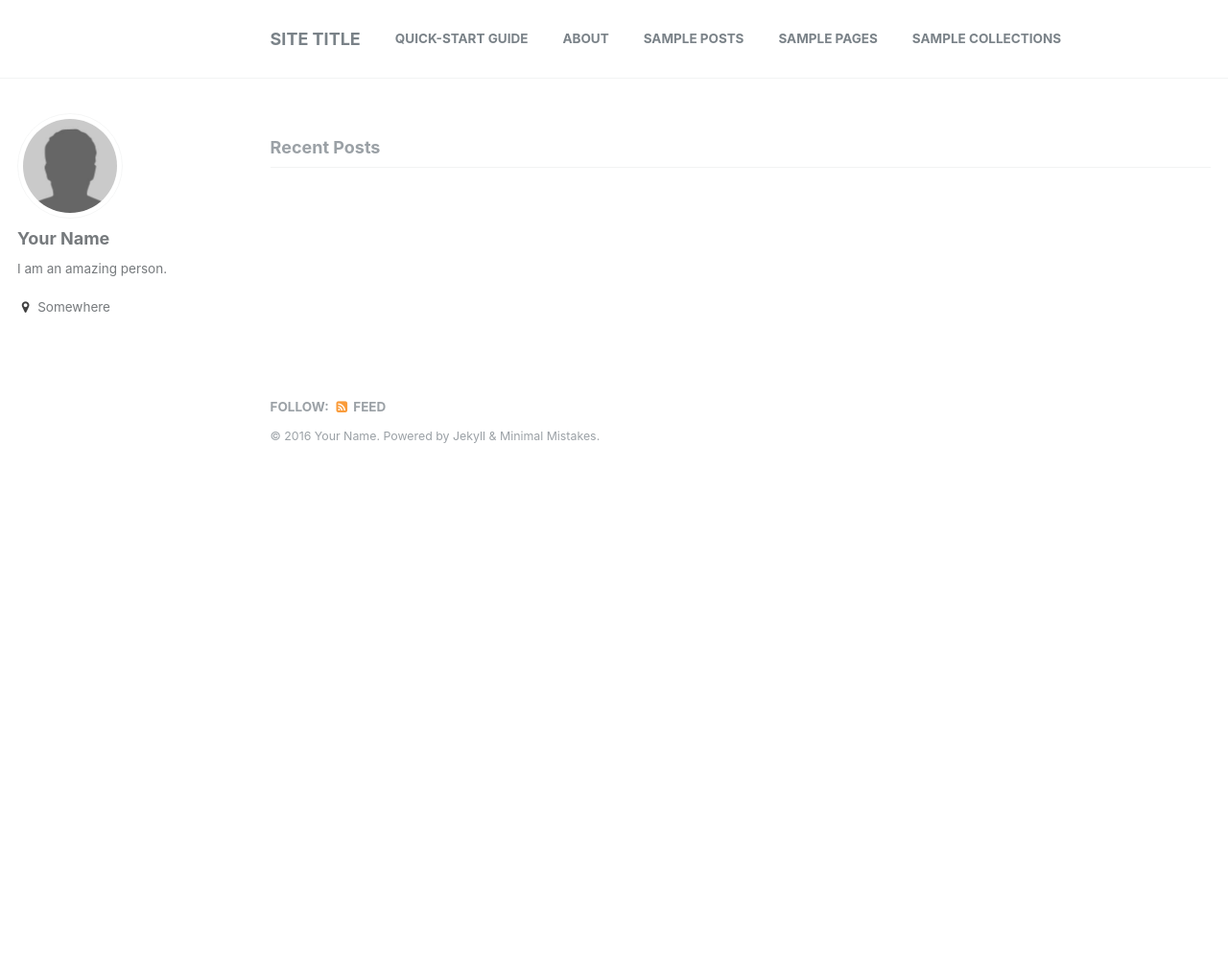
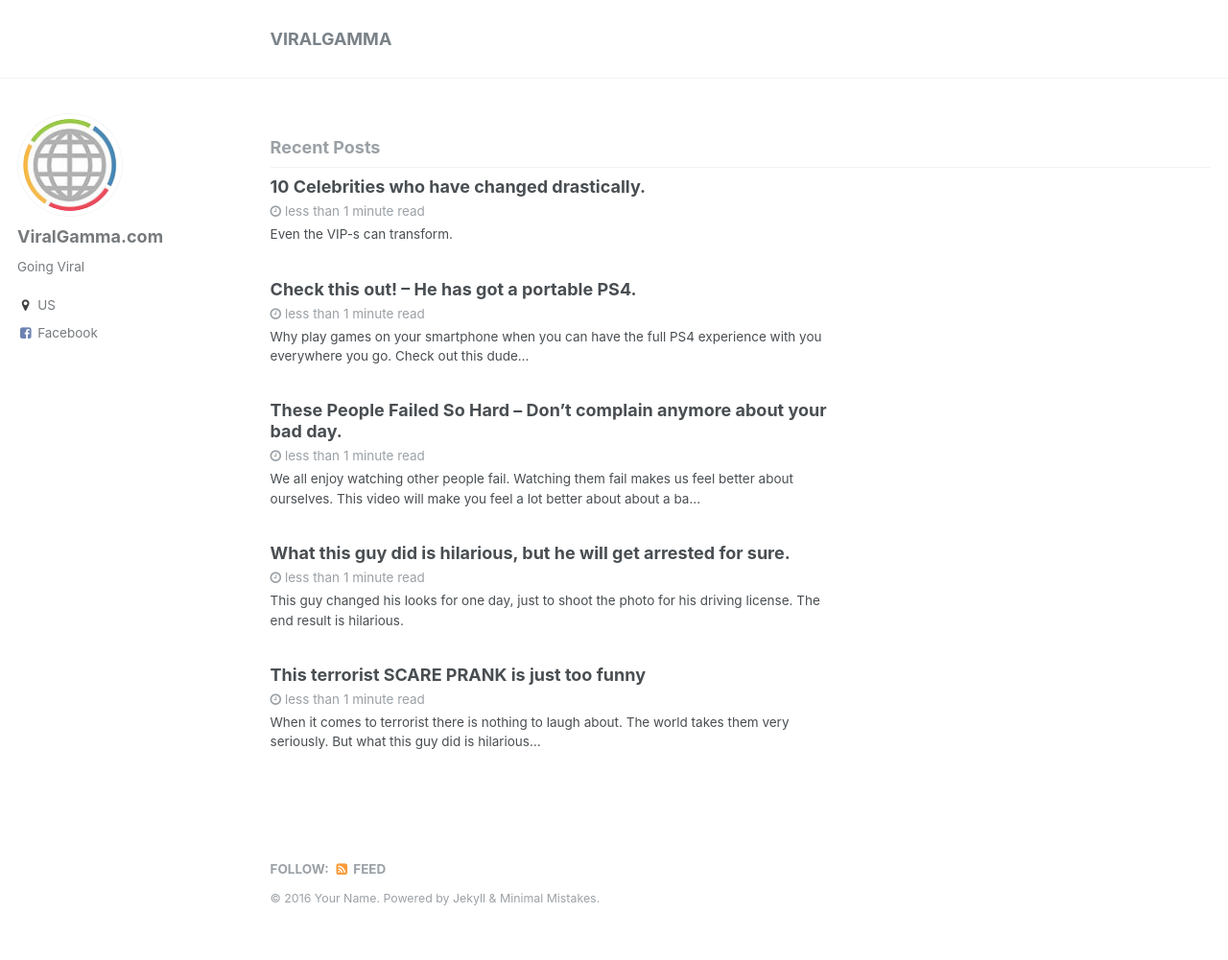
Before and after one commit to viralgamma/viral, a Jekyll site: the page built from index.html, in a window 1280 px wide. Shown: the whole page at 96% size. Built offline with Jekyll 4.4.1, drawn with Linux system fonts in a browser that asks for light colours; the list of posts is cut into pages by our own code; before the commit the page ends 900 px from its top, so only the background shows below that.

```diff
--- a/_config.yml
+++ b/_config.yml
@@ -7,10 +7,10 @@
 
 # Site Settings
 locale                   : "en-US"
-title                    : "Site Title"
+title                    : "ViralGamma"
 title_separator          : "-"
 name                     : "Your Name"
-description              : "An amazing website."
+description              : "Going Viral."
 url                      : # the base hostname & protocol for your site e.g. "https://mmistakes.github.io"
 baseurl                  : # the subpath of your site, e.g. "/blog"
 gh_repo                  :
@@ -61,17 +61,17 @@ google_ad_slot           :
 
 # Site Author
 author:
-  name             : "Your Name"
-  avatar           : "bio-photo.jpg"
-  bio              : "I am an amazing person."
-  location         : "Somewhere"
+  name             : "ViralGamma.com"
+  avatar           : "viralgamma-logo.jpg"
+  bio              : "Going Viral"
+  location         : "US"
   email            :
   uri              :
   bitbucket        :
   codepen          :
   dribbble         :
   flickr           :
-  facebook         :
+  facebook         : "https://www.facebook.com/viralgamma/"
   foursquare       :
   github           :
   google_plus      :
@@ -152,6 +152,81 @@ paginate_path: /page:num/
 timezone: # http://en.wikipedia.org/wiki/List_of_tz_database_time_zones
 
 
+# Collections
+collections:
+  docs:
+    output: true
+    permalink: /:collection/:path/
+  recipes:
+    output: true
+    permalink: /:collection/:path/
+  pets:
+    output: true
+    permalink: /:collection/:path/
+  portfolio:
+    output: true
+    permalink: /:collection/:path/
+
+
+# Defaults
+defaults:
+  # _posts
+  - scope:
+      path: ""
+      type: posts
+    values:
+      layout: single
+      author_profile: true
+      read_time: true
+      comments: true
+      share: true
+      related: true
+  # _pages
+  - scope:
+      path: ""
+      type: pages
+    values:
+      layout: single
+      author_profile: true
+  # _docs
+  - scope:
+      path: ""
+      type: docs
+    values:
+      layout: single
+      read_time: false
+      author_profile: false
+      share: false
+      comments: false
+      sidebar:
+        nav: "docs"
+  # _recipes
+  - scope:
+      path: ""
+      type: recipes
+    values:
+      layout: single
+      author_profile: true
+      share: true
+      comments: true
+  # _pets
+  - scope:
+      path: ""
+      type: pets
+    values:
+      layout: single
+      author_profile: true
+      share: true
+      comment: true
+  # _portfolio
+  - scope:
+      path: ""
+      type: portfolio
+    values:
+      layout: single
+      author_profile: false
+      share: true
+
 # Plugins
 gems:
   - jekyll-paginate
@@ -186,16 +261,16 @@ tags:
   type: liquid
   path: /tags/
 # https://github.com/jekyll/jekyll-archives
-# jekyll-archives:
-#   enabled:
-#     - categories
-#     - tags
-#   layouts:
-#     category: archive-taxonomy
-#     tag: archive-taxonomy
-#   permalinks:
-#     category: /categories/:name/
-#     tag: /tags/:name/
+jekyll-archives:
+  enabled:
+    - categories
+    - tags
+  layouts:
+    category: archive-taxonomy
+    tag: archive-taxonomy
+  permalinks:
+    category: /categories/:name/
+    tag: /tags/:name/
 
 
 # HTML Compression
--- /dev/null
+++ b/_posts/2013-05-22-terrorist-scare-prank.md
@@ -0,0 +1,12 @@
+---
+title: "This terrorist SCARE PRANK is just too funny"
+excerpt: "When it comes to terrorist there is nothing to laugh about. The world takes them very seriously. But what this guy did is hilarious..."
+header:
+  teaser: "https://farm8.staticflickr.com/7439/26290021153_25425e39b8_m.jpg"
+---
+
+When it comes to terrorist there is nothing to laugh about. The world takes them very seriously. But what this guy did is hilarious. I just couldn’t resist sharing this article on this website. The creator of this video doesn’t intend to offend anybody with this video. He just wants you to laugh and enjoy. AND you will laugh a lot for sure. This is just too funny.
+
+<iframe width="600" height="369" src="https://www.youtube.com/embed/oo6IsLU9Nh0" frameborder="0" allowfullscreen></iframe>
+
+Since the world, unfortunately has witnessed many terrorist attacks these days, this video has gone viral. Let this video make you laugh and make your day. Though, I really hope nobody will ever make to you a prank like this one.
--- /dev/null
+++ b/_posts/2014-01-23-crazy-driving-license.md
@@ -0,0 +1,11 @@
+---
+title: "What this guy did is hilarious, but he will get arrested for sure."
+excerpt: "This guy changed his looks for one day, just to shoot the photo for his driving license. The end result is hilarious."
+header:
+  teaser: "https://farm8.staticflickr.com/7115/26826632811_795e362a78_m.jpg"
+tags:
+---
+This guy changed his looks for one day, just to shoot the photo for his driving license. The end result is hilarious, but at what cost? – He will get arrested for sure. Nobody can recognize him in the photo.
+
+The photo below tells the whole story better than the words.
+<blockquote class="imgur-embed-pub" lang="en" data-id="F5LWufS"><a href="//imgur.com/F5LWufS">View post on imgur.com</a></blockquote><script async src="//s.imgur.com/min/embed.js" charset="utf-8"></script>
--- /dev/null
+++ b/_posts/2016-01-21-ultimate-fail-compilation.md
@@ -0,0 +1,12 @@
+---
+title: "These People Failed So Hard – Don’t complain anymore about your bad day."
+excerpt: "We all enjoy watching other people fail. Watching them fail makes us feel better about ourselves. This video will make you feel a lot better about about a bad day you might be having."
+header:
+  teaser: "https://farm8.staticflickr.com/7703/26621855570_3e417f657b_m.jpg"
+tags:
+---
+We all enjoy watching other people fail. Watching them fail makes us feel better about ourselves. This video will make you feel a lot better about about a bad day you might be having.
+<iframe width="590" height="332" src="http://launch.newsinc.com/?type=VideoPlayer/Single&widgetId=1&trackingGroup=69016&siteSection=viralnova&videoId=29434386" frameborder="no" scrolling="no" noresize marginwidth="0" marginheight="0"></iframe>
+(source Newsinc / Jukin Media)
+
+That was fun – right? Although we do NOT wish anyone failing – but it was fun…
--- /dev/null
+++ b/_posts/2016-02-24-portable-full-ps4.md
@@ -0,0 +1,12 @@
+---
+title: "Check this out! – He has got a portable PS4."
+excerpt: "Why play games on your smartphone when you can have the full PS4 experience with you everywhere you go. Check out this dude…"
+header:
+  teaser: "https://farm8.staticflickr.com/7114/26289568604_7382801653_m.jpg"
+tags:
+---
+Why play games on your smartphone when you can have the full PS4 experience with you everywhere you go.
+
+Check out this dude… He has hot a full portable PS4 and is sitting at starbucks like a boss. How has he done that? – Do you want one?
+
+![foo](https://farm8.staticflickr.com/7114/26289568604_7382801653_m.jpg)
--- /dev/null
+++ b/_posts/2016-04-21-10-celebrities-who-have-changed-radicaly.md
@@ -0,0 +1,39 @@
+---
+title: "10 Celebrities who have changed drastically."
+excerpt: "Even the VIP-s can transform."
+header:
+  teaser: "https://farm8.staticflickr.com/7176/26289837314_cf15082269_m.jpg"
+---
+
+<section id="section_0" class="entry">
+<h2 class="sub-title">1. Leonardo DiCaprio</h2>
+<div class="media"><img class="img-responsive" src="http://esbuzz.net/upload/media/entries/2015-12/15/33-0-48bef9b9e1c569d4790b9c1ee42113c8.jpg" alt="Leonardo DiCaprio" /><small></small></div>
+<div class="clear"></div>
+</section><section id="section_1" class="entry">
+<h2 class="sub-title">2. Kevin Bacon</h2>
+<div class="media"><img class="img-responsive" src="http://esbuzz.net/upload/media/entries/2015-12/15/33-1-48bef9b9e1c569d4790b9c1ee42113c8.jpg" alt="Kevin Bacon" /><small></small></div>
+<div class="clear"></div>
+</section><section id="section_2" class="entry">
+<h2 class="sub-title">3. Jonah Hill</h2>
+<div class="media"><img class="img-responsive" src="http://esbuzz.net/upload/media/entries/2015-12/15/33-2-48bef9b9e1c569d4790b9c1ee42113c8.jpg" alt="Jonah Hill" /><small></small></div>
+<div class="clear"></div>
+</section><section id="section_3" class="entry">
+<h2 class="sub-title">4. Luis Miguel</h2>
+<div class="media"><img class="img-responsive" src="http://esbuzz.net/upload/media/entries/2015-12/15/33-3-867c9509ab3e9058c93e8e5b1c1b6f9d.jpg" alt="Luis Miguel" /><small></small></div>
+<div class="clear"></div>
+</section><section id="section_4" class="entry">
+<h2 class="sub-title">5. Renée Zellweger</h2>
+<div class="media"><img class="img-responsive" src="http://esbuzz.net/upload/media/entries/2015-12/15/33-4-867c9509ab3e9058c93e8e5b1c1b6f9d.jpg" alt="Renée Zellweger" /><small></small></div>
+<div class="clear"></div>
+</section><section id="section_5" class="entry">
+<h2 class="sub-title">6. Adele</h2>
+<div class="media"><img class="img-responsive" src="http://esbuzz.net/upload/media/entries/2015-12/15/33-5-867c9509ab3e9058c93e8e5b1c1b6f9d.jpg" alt="Adele" /><small></small></div>
+<div class="clear"></div>
+</section><section id="section_6" class="entry">
+<h2 class="sub-title">7. Melissa McCarthy</h2>
+<div class="media"><img class="img-responsive" src="http://esbuzz.net/upload/media/entries/2015-12/15/33-6-867c9509ab3e9058c93e8e5b1c1b6f9d.jpg" alt="Melissa McCarthy" /><small></small></div>
+<div class="clear"></div>
+</section><section id="section_7" class="entry">
+<h2 class="sub-title">8. Chris Hemsworth</h2>
+<div class="media"><img class="img-responsive" src="http://esbuzz.net/upload/media/entries/2015-12/15/33-7-06e704466f5c4e1f902d57cb1e66a1e7.jpg" alt="Chris Hemsworth" /></div>
+</section>
```
Also changed, not shown: _data/navigation.yml (+11 -11 lines), images/bio-photo.jpg (deleted), images/viralgamma-logo.jpg (added).
